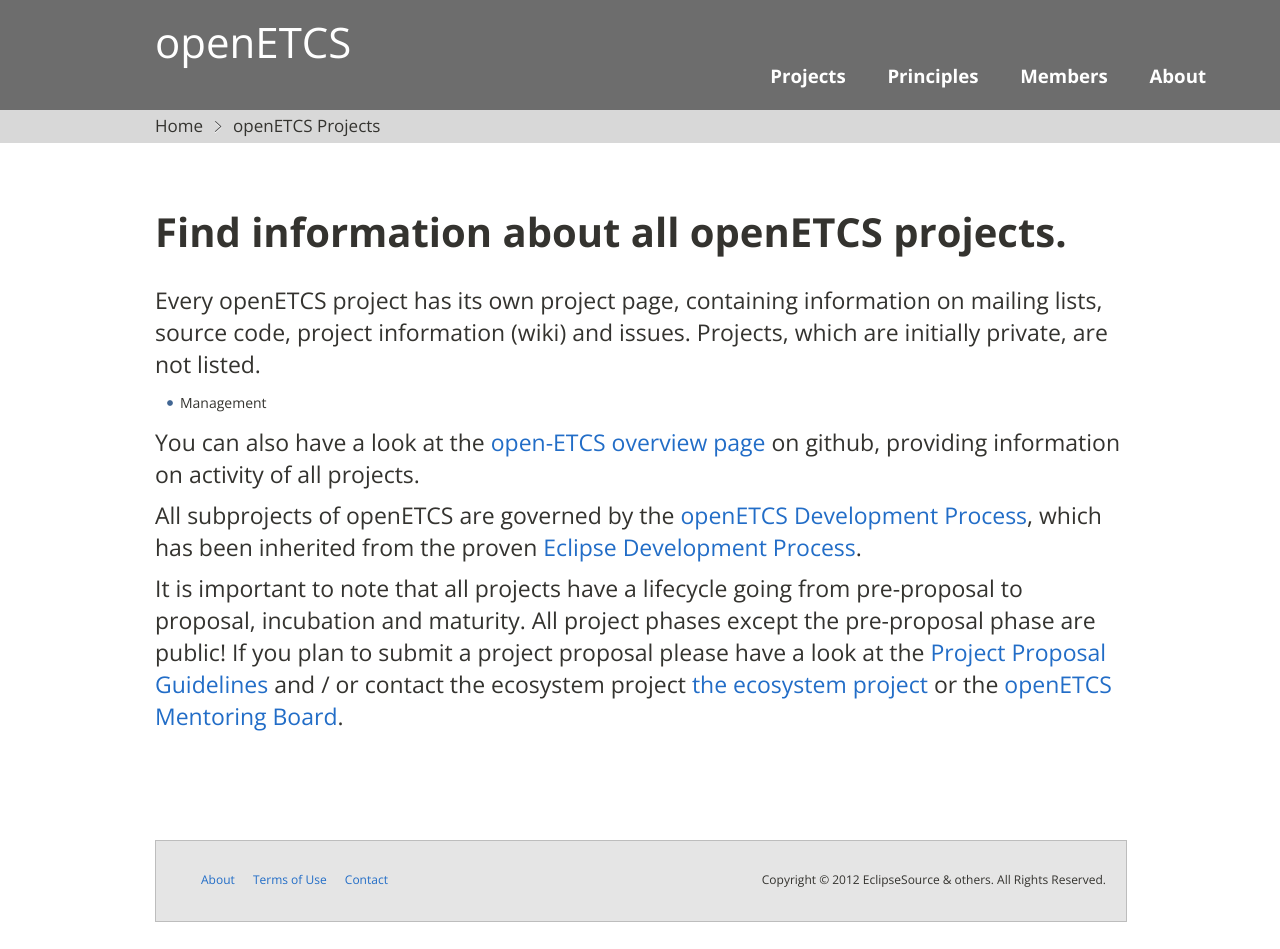
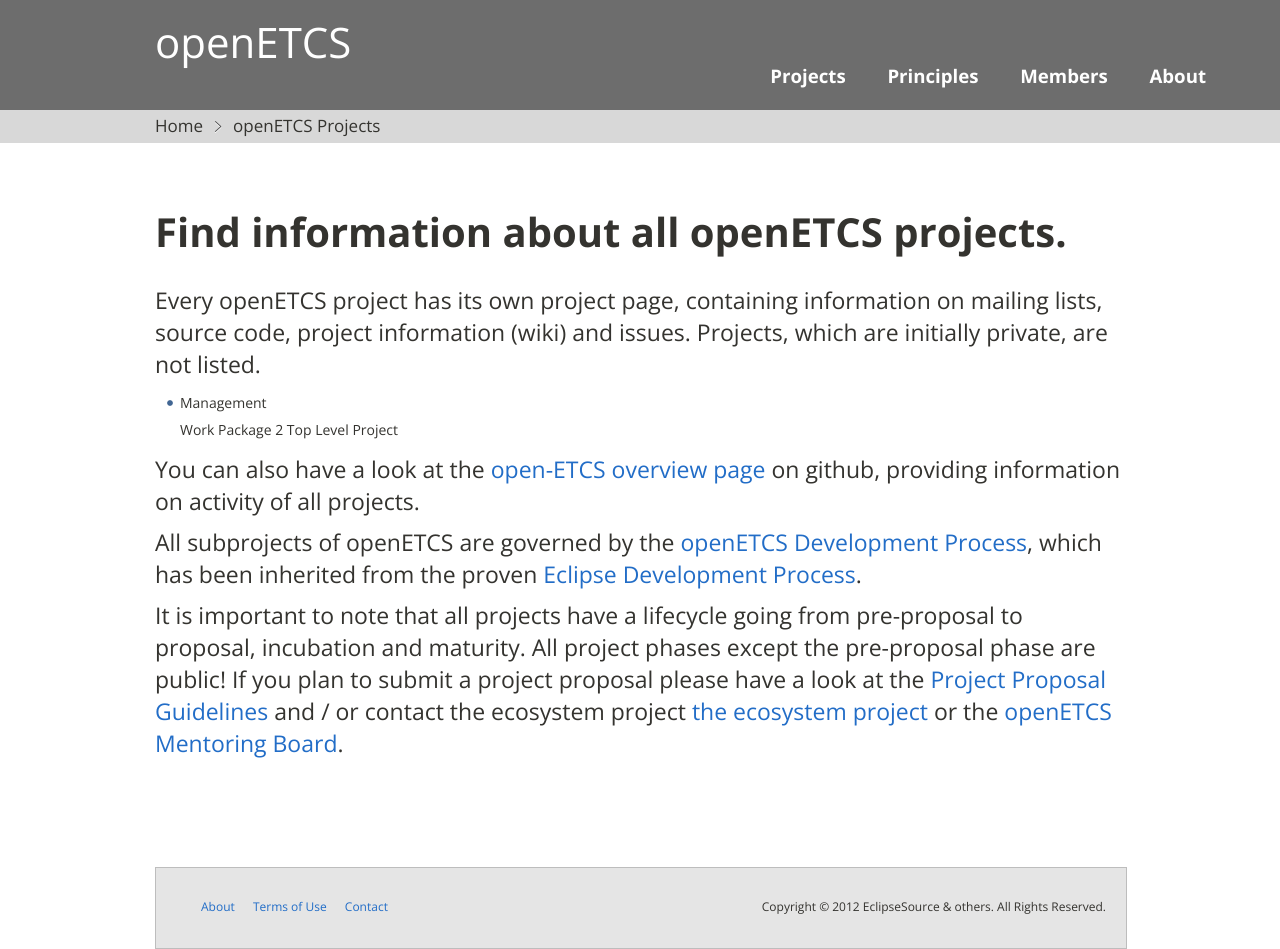
Before and after one commit to openETCS/openetcs.github.com, a Jekyll site: the page built from projects.html, in a window 1280 px wide. Built offline with Jekyll 4.4.1, drawn with Linux system fonts in a browser that asks for light colours; before the commit the page ends 922 px from its top, so only the background shows below that.

Commit message:
Update projects.html

```diff
--- a/projects.html
+++ b/projects.html
@@ -11,7 +11,7 @@ title: openETCS Projects
   </p>
   <p>
   <ul id="plist">
-<li>Management</li>
+<li><p>Management</p>Work Package 2 Top Level Project</li>
 
   </ul>
   </p>
```
